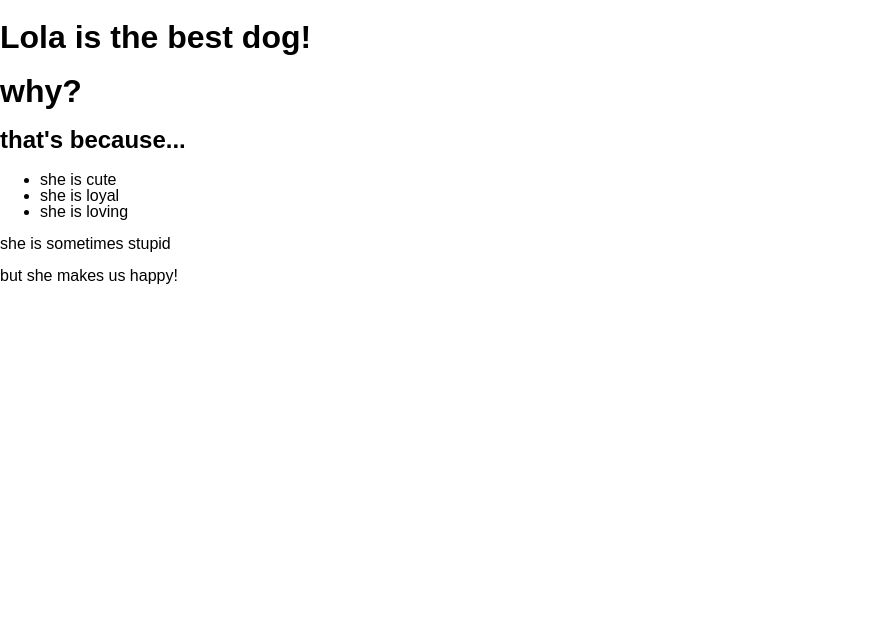
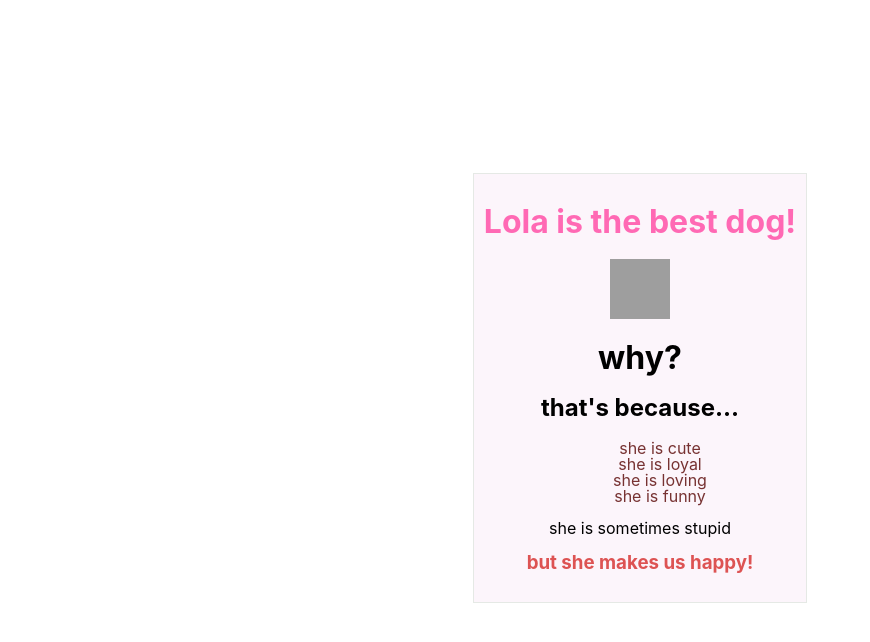
Before and after one commit to onemira/WhyLola, a website: page public/index.html in a window 1280 px wide. Shown: the whole page, without its empty margins (0-870 px from the left). Drawn offline with Linux system fonts and the light colour scheme; grey boxes are pictures that could not be loaded.

Commit message:
added css

```diff
--- a/public/index.html
+++ b/public/index.html
@@ -1,26 +1,28 @@
 <!DOCTYPE html>
 <html>
-
   <head lang="en">
-  <meta charset="UTF-8">
-  <meta name="viewport" content="width=device-width, initial-scale=1">
-  <title>Hello World Again</title>
-  <link rel="shortcut icon" href="/favicon.ico">
-  <link rel="stylesheet" href="/screen.css">
+    <meta charset="UTF-8" />
+    <meta name="viewport" content="width=device-width, initial-scale=1" />
+    <title>1st Assignment</title>
+    <link rel="shortcut icon" href="/favicon.ico" />
+    <link rel="stylesheet" href="/screen.css" />
   </head>
 
   <body>
+    <div class="contents">
       <!--header for the site-->
-  <h1 class='hello-world'>Lola is the best dog!</h1>
-  <h1>why? </h1>
-  <header></header>
+      <h1 class="hello-world">Lola is the best dog!</h1>
+      <img src="lola.png" alt="my dog" height="60" width="60" />
+      <h1>why?</h1>
       <h2>that's because...</h2>
-    <ul>
+      <ul class="list">
         <li>she is cute</li>
         <li>she is loyal</li>
         <li>she is loving</li>
+        <li>she is funny</li>
       </ul>
       <p>she is sometimes stupid</p>
-    <p>but she makes us happy!</p>
+      <h3>but she makes us happy!</h3>
+    </div>
   </body>
 </html>
--- a/public/screen.css
+++ b/public/screen.css
@@ -7,6 +7,31 @@ html {
 }
 
 body {
-  margin: 0;
-  min-height: 100%;
+  font-family: -apple-system, BlinkMacSystemFont, 'Segoe UI', Roboto, Oxygen,
+    Ubuntu, Cantarell, 'Open Sans', 'Helvetica Neue', sans-serif;
+  display: flex;
+  align-items: center;
+  min-height: 95%;
 }
+
+.contents {
+  text-align: center;
+  max-width: 500px;
+  margin: auto;
+  padding: 10px;
+  border: 1px solid rgba(37, 128, 37, 0.1);
+  background-color: rgba(224, 158, 213, 0.1);
+}
+
+.hello-world {
+  color: hotpink;
+}
+
+.list {
+  list-style: none;
+  color: rgb(119, 50, 50);
+}
+
+h3 {
+  color: rgb(221, 83, 83);
+}
```
Also changed, not shown: 1 other file. Lines whose indentation alone changed are shown as unchanged.
